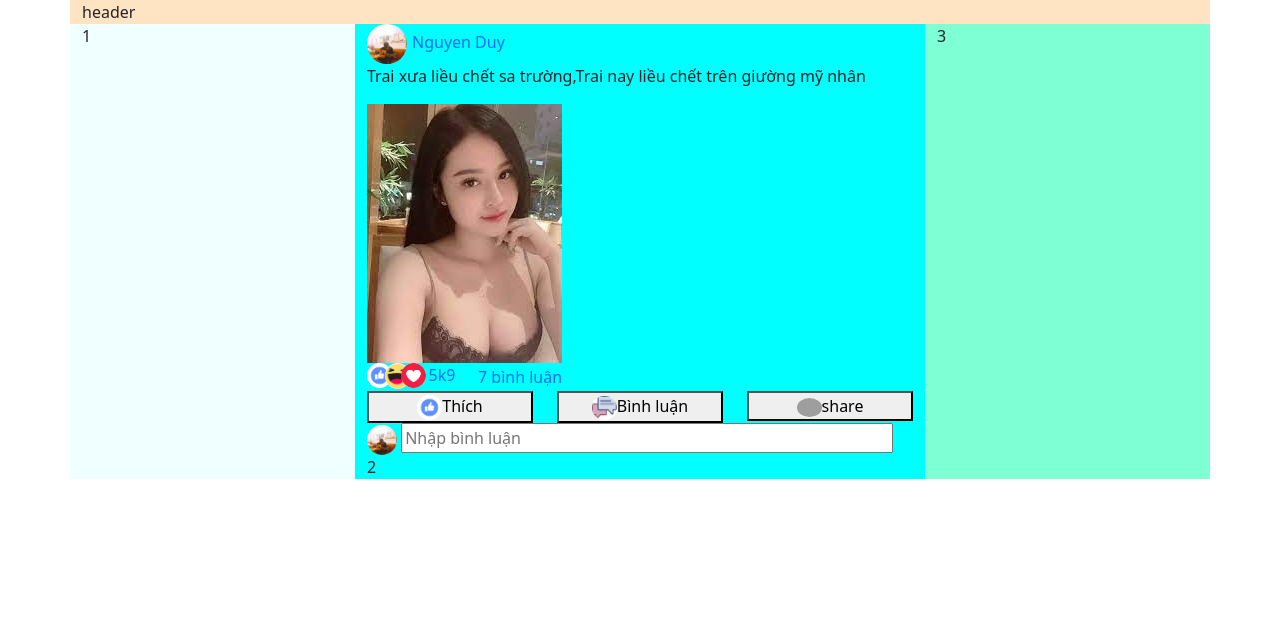
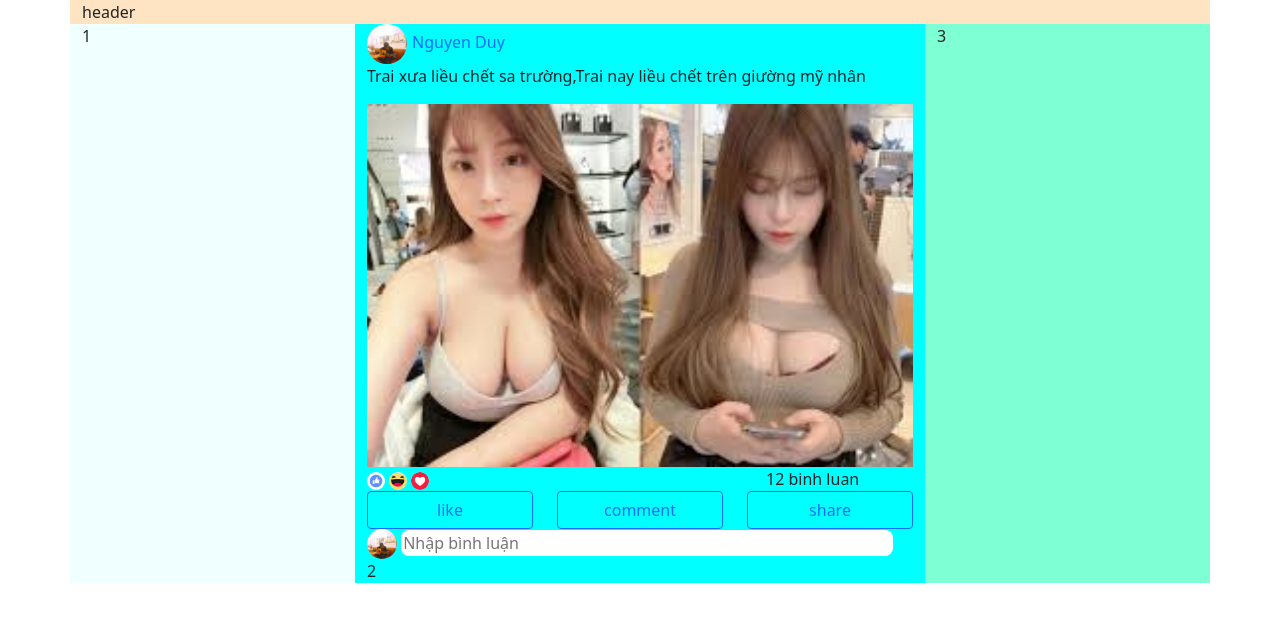
Before and after one commit to Nguyendiu/web-d02, a Node server app: page /main in a window 1280 px wide. Shown: the top 622 px of the page. Run offline with Node 20, Linux system fonts and the light colour scheme; grey boxes are pictures that could not be loaded.

Commit message:
css-main

```diff
--- a/Login-app/src/client/css/style.css
+++ b/Login-app/src/client/css/style.css
@@ -42,35 +42,76 @@ a{
 .heart-icon{
     width: 25px;
     border-radius: 50%;
-    margin-left: -61px;
+    margin-left: -246%;
 }
 .haha-icon{
     width: 25px;
     border-radius: 50%;
-    margin-left: -30px;
+    margin-left: -127%;
 }
 .total-icon{
-    margin-left: -81px;
+    /* margin-left: -81px; */
 }
 .total-cmt{
-    margin: 2px;
+    /* margin: 2px; */
 }
 .btn-like{
     width: 25px;
     border-radius: 50%;
     border: none;
     background-color: white;
-
+    display: flex;
+    flex-wrap: nowrap;
+    cursor: pointer;
 }
 .btn-cmt{
     width: 25px;
     border-radius: 50%;
     border: none;
     background-color: white;
+    display: flex;
+    flex-wrap: nowrap;
+    cursor: pointer;
+
 }
 .btn-share{
     width: 25px;
     border-radius: 50%;
     border: none;
     background-color: white;
+    display: flex;
+    flex-wrap: nowrap;
+    cursor: pointer;
+
 }
+.haha{
+    height: 18px;
+    aspect-ratio: auto 18 / 18;
+    width: 18px;
+}
+.tym{
+    height: 18px;
+    aspect-ratio: auto 18 / 18;
+    width: 18px;
+}
+.like{
+    height: 18px;
+    aspect-ratio: auto 18 / 18;
+    width: 18px;
+}
+.tong-icon{
+    padding-left: 6px;
+    line-height: 1.3333;
+}
+.input-cmt{
+    border-radius:8px 8px 8px 8px;
+    border-color: white;
+    border-top: none;
+    border: none;
+}
+input:focus{
+    outline:none;
+}
+button:focus{
+    outline:none;
+}
--- a/Login-app/src/client/main.html
+++ b/Login-app/src/client/main.html
@@ -18,71 +18,71 @@
             <div class="col-3" style="background-color: azure;">
                 1
             </div>
-            <div class="col-6" style="background-color: aqua;">
+            <div class="col-6 col-md-6 col-sm-6" style="background-color: aqua;">
                 <div class="row">
-                    <div class="col-12">
+                    <div class="col-12 col-md-12 col-sm-12">
                         <div class="row">
-                            <div class="col-12">
+                            <div class="col-12 col-md-12 col-sm-12 ">
                                 <div class="row">
-                                    <div class="col-12">
+                                    <div class="col-12 col-md-12 col-sm-12">
                                         <a href=""><img src="./img/duy.jpg" alt="" class="boder-darius mgr"
                                                 width="40px">Nguyen
                                             Duy</a>
 
                                     </div>
-                                    <div class="col-12">
+                                    <div class="col-12 col-md-12 col-sm-12">
                                         <p>
                                             Trai xưa liều chết sa trường,Trai nay liều chết trên giường mỹ nhân
                                         </p>
                                     </div>
                                 </div>
                             </div>
-                            <div class="col-12">
+                            <div class="col-12 col-md-12 col-sm-12">
                                 <div class="row">
-                                    <div class="col-12">
-                                        <div class="col-12">
-                                            <img src="./img/gaixinh.jpg" alt="">
+                                    <div class="col-12 col-md-12 col-sm-12">
+                                        <div class="col-12 col-md-12 col-sm-12">
+                                            <img src="./img/gaixinh2.jpg" alt="" class="col-12 col-md-12 col-sm-12">
                                         </div>
                                     </div>
-                                    <div class="col-12">
+                                    <div class="col-12 col-md-12 col-sm-12">
                                         <div class="row">
-                                            <div class="col-1 align-self-start">
-                                                <a href=""><img src="./img/like-icon.png" alt="" class="like-icon"></a>
+                                            <div style="width: 70%;">
+                                                <span>
+                                                    <span>
+                                                        <img src="./img/like-icon.png" alt="" class="boder-darius like">
+                                                    </span>
+                                                    <span>
+                                                        <img src="./img/haha-icon.png" alt="" class="boder-darius haha">
+                                                    </span>
+                                                    <span>
+                                                        <img src="./img/heart-icon.png" alt="" class="boder-darius tym">
+                                                    </span>
+                                                </span>
                                             </div>
-                                            <div class="col-1 align-self-start">
-                                                <a href=""><img src="./img/haha-icon.png" alt="" class="haha-icon"></a>
-                                            </div>
-                                            <div class="col-1 align-self-start">
-                                                <a href=""><img src="./img/heart-icon.png" alt=""
-                                                        class="heart-icon"></a>
-                                            </div>
-                                            <div class="col-1 align-self-start total-icon">
-                                                <a href="">5k9</a>
-                                            </div>
-                                            <div class="col-3 align-self-end total-cmt">
-                                                <a href="">7 bình luận</a>
+                                            <div style="width: 25%;">
+                                                <div> 12 binh luan</div>
+
                                             </div>
                                         </div>
                                     </div>
-                                    <div class="col-12">
+                                    <div class="col-12 col-md-12 col-sm-12">
                                         <div class="row">
-                                            <div class="col-4">
-                                                <button type="submit" style="width:100%;"><img src="./img/like-icon.png"
-                                                        class="btn-like">Thích</button>
+                                            <div class="col-4 col-md-4 col-sm-4">
+                                                <button type="button" class="btn btn-outline-primary"
+                                                    style="width: 100%;">like</button>
                                             </div>
-                                            <div class="col-4">
-                                                <button type="submit" style="width:100%"><img
-                                                        src="./img/comment-icon.png" class="btn-cmt">Bình
-                                                    luận</button>
+                                            <div class="col-4 col-md-4 col-sm-4col-4">
+                                                <button type="button" class="btn btn-outline-primary"
+                                                    style="width: 100%;">comment</button>
                                             </div>
-                                            <div class="col-4">
-                                                <button type="submit" style="width:100%"><img src="./img/share-icon.png"
-                                                        class="btn-share">share</button>
+                                            <div class="col-4 col-md-4 col-sm-4">
+                                                <button type="button" class="btn btn-outline-primary"
+                                                    style="width: 100%;">share</button>
                                             </div>
                                         </div>
                                     </div>
 
-                                    <div class="col-12">
+                                    <div class="col-12 col-md-12 col-sm-12">
                                         <img src="./img/duy.jpg" alt="" width="30px" class="boder-darius">
                                         <input type="text" placeholder="Nhập bình luận" class="input-cmt"
                                             style="width: 90%" />
@@ -91,7 +91,7 @@
                             </div>
                         </div>
                     </div>
-                    <div class="col-12">2</div>
+                    <div class="col-12 col-md-12 col-sm-12">2</div>
                 </div>
             </div>
             <div class="col-3" style="background-color: aquamarine;">
--- a/Login-app/src/server/controllers/users.controller.js
+++ b/Login-app/src/server/controllers/users.controller.js
@@ -18,8 +18,7 @@ module.exports.getUsers = (req, res) => {
 }
 
 module.exports.getUserById = (req, res) => {
-    const { username } = req.body
-    const { password } = req.body
+
 
     if (!!!user) {
         return res.status(400).json({
```
Also changed, not shown: Login-app/src/client/img/gaixinh2.jpg (added).
